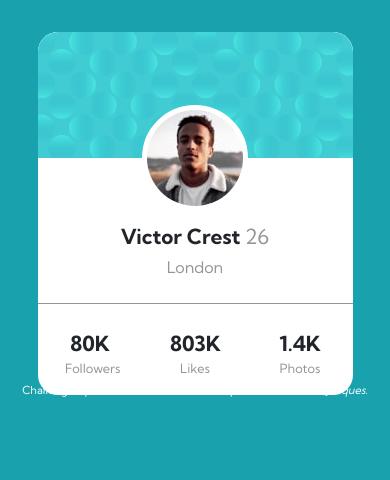
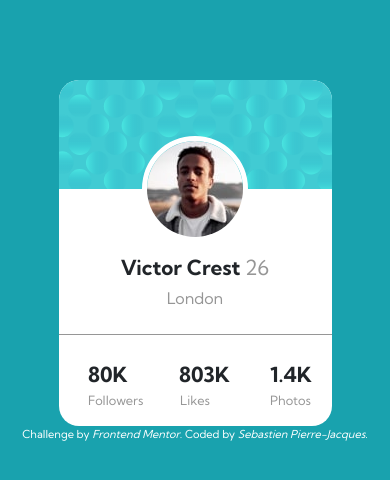
Before and after one commit to SebastienPJ/frontEndMentor-profileCardComponent, a plain HTML site: page index.html in a window 390 px wide. Drawn offline with nearby package versions, Linux system fonts and the light colour scheme.

Commit message:
Added media elements

```diff
--- a/styles.css
+++ b/styles.css
@@ -2,7 +2,8 @@ body {
     background-color: hsl(185, 75%, 39%);
     font-family: 'Kumbh Sans', sans-serif;
     text-align: center;
-    padding-top: 2rem;
+    padding-top: 5rem;
+    height: 100vh;
 
 
 }
@@ -14,8 +15,9 @@ body {
 
 .profile {
     width: min(90%, 25rem);
-    background-color: #fff;
-    border-radius: 20px 20px 20px 20px;
+    background-color: hsl(185, 75%, 39%);
+    border-radius: 20px 20px 0 0;
+
 
     padding: 0;
 }
@@ -23,13 +25,13 @@ body {
 .banner-section {
     margin-bottom: -2.7rem;
     background-color: #fff;
-    border-radius: 20px 20px 0 0;
+    border-radius: inherit;
 }
 
 
 .banner-img {
     width: 100%;
-    border-radius: 20px 20px 0 0;
+    border-radius:inherit;
 }
 
 
@@ -82,6 +84,7 @@ body {
     background-color: white;
     border-radius: 0 0 20px 20px;
     margin: auto;
+    /* z-index: 1; */
 }
 
 .col-sm-4 {
@@ -91,14 +94,23 @@ body {
 
 
 @media (max-width: 600px) {
+
+
+    body {
+        text-align: center;
+    }
     .profile {
-        width: 315px;
-        height: 350px;
+        max-width: 70vw;
+        /* height: 350px; */
     }
 
     .col-sm-4 {
-        width: 5rem;
-        margin: auto;
+        width: 2rem;
+        margin: 0 auto;
+        font-size: ;
     }
-]
+    *, ::after, ::before {
+        box-sizing: content-box;
+    }
+
 }
```
